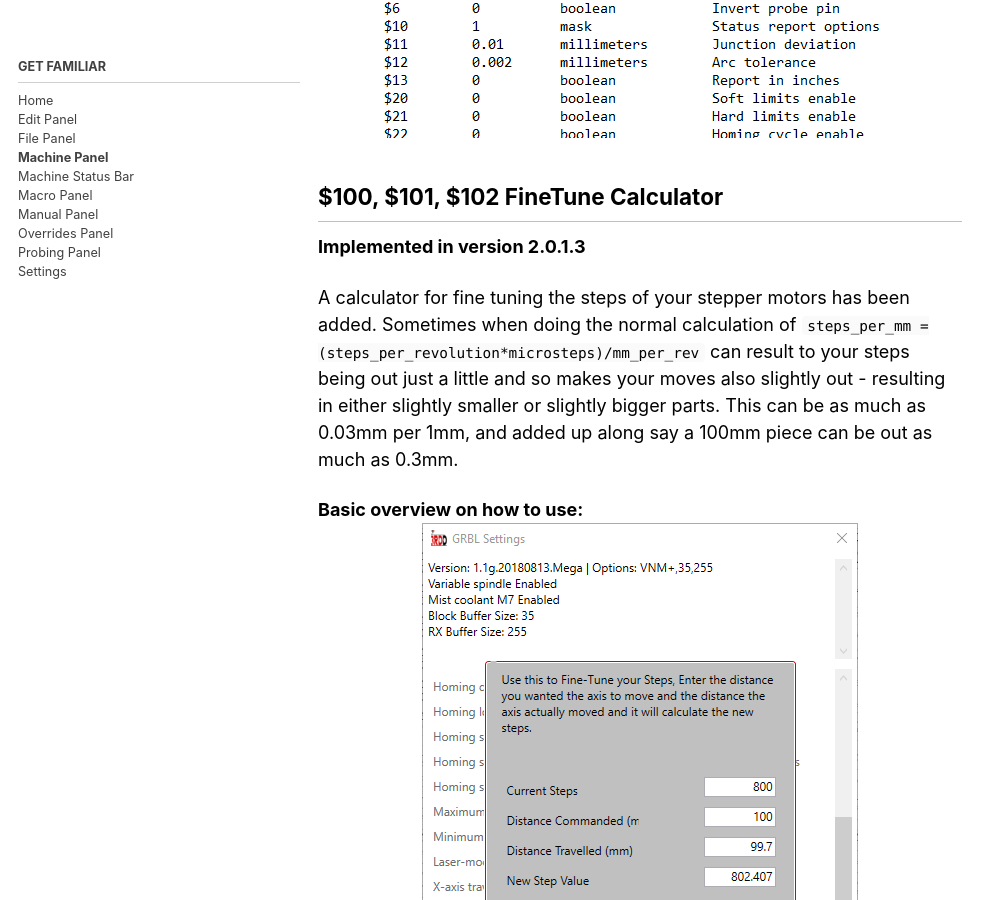
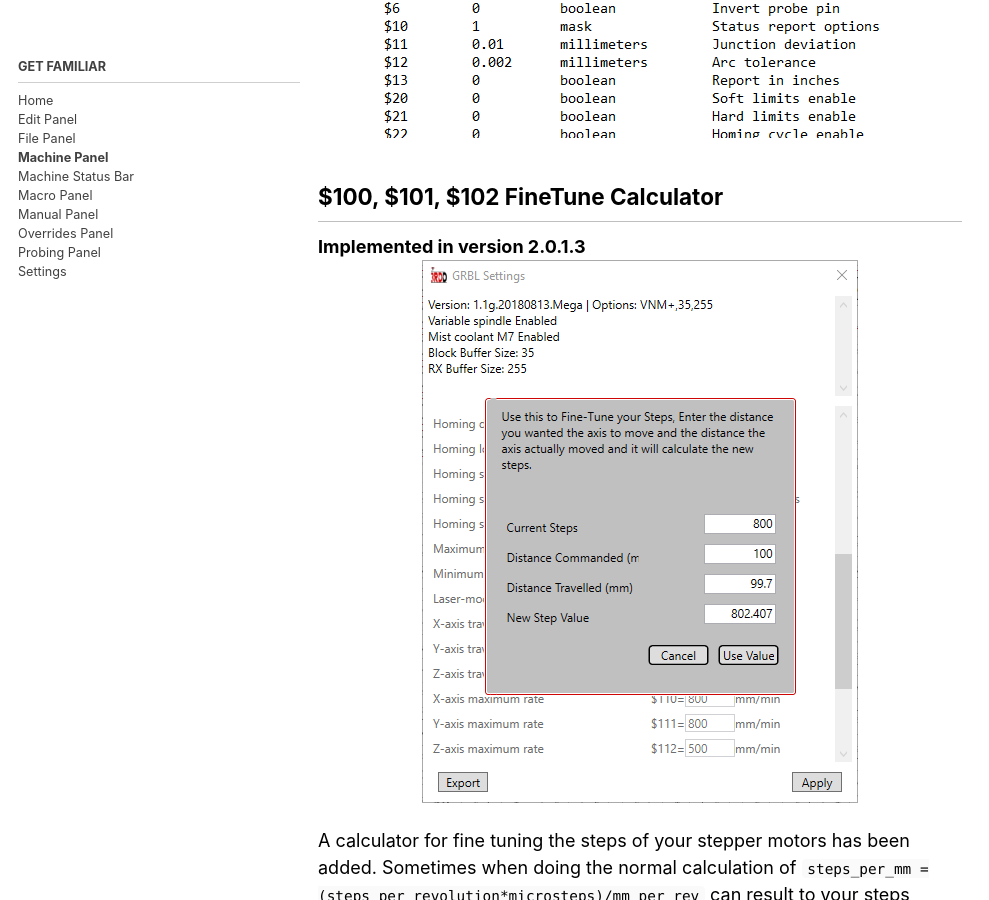
Before and after one commit to 3RD-Dimension/3RD-Dimension.github.io, a Jekyll site: the page built from _pages/machine_panel.md, in a window 1280 px wide and 900 px high, scrolled down 3068 px. Shown: the whole window, without its empty margins (0-989 px from the left). Built offline with Jekyll 4.4.1, drawn with Linux system fonts in a browser that asks for light colours; cached includes are drawn as plain includes; nearby versions of some CDN libraries.

Commit message:
Update machine_panel.md

```diff
--- a/_pages/machine_panel.md
+++ b/_pages/machine_panel.md
@@ -50,11 +50,12 @@ Here is an example of the exported file
 
 ## $100, $101, $102 FineTune Calculator
 **Implemented in version 2.0.1.3**
+![](/images/wiki/3rddgcs_grblSettings_calc2.png){: .align-center}
 
 A calculator for fine tuning the steps of your stepper motors has been added.  Sometimes when doing the normal calculation of `steps_per_mm = (steps_per_revolution*microsteps)/mm_per_rev` can result to your steps being out just a little and so makes your moves also slightly out - resulting in either slightly smaller or slightly bigger parts.  This can be as much as 0.03mm per 1mm, and added up along say a 100mm piece can be out as much as 0.3mm.
 
 **Basic overview on how to use:**
-![](/images/wiki/3rddgcs_grblSettings_calc2.png){: .align-center}
+
 1 Set your initial steps using the calculation mentioned above - for a 200 step stepper, with x16 microstep and 8mm lead screw the calculation would be `steps_per_mm = (200 * 16) / 8` = 400 Steps per mm.  Enter this into the required setting ($100, $101, $102).
 1 Zero the machine and mark where the point is - some tape on the spoil board for example.
 1 In 3RDD GCode Sender - command the machine to jog 50mm to 100mm, when it stops mark that point.
```
